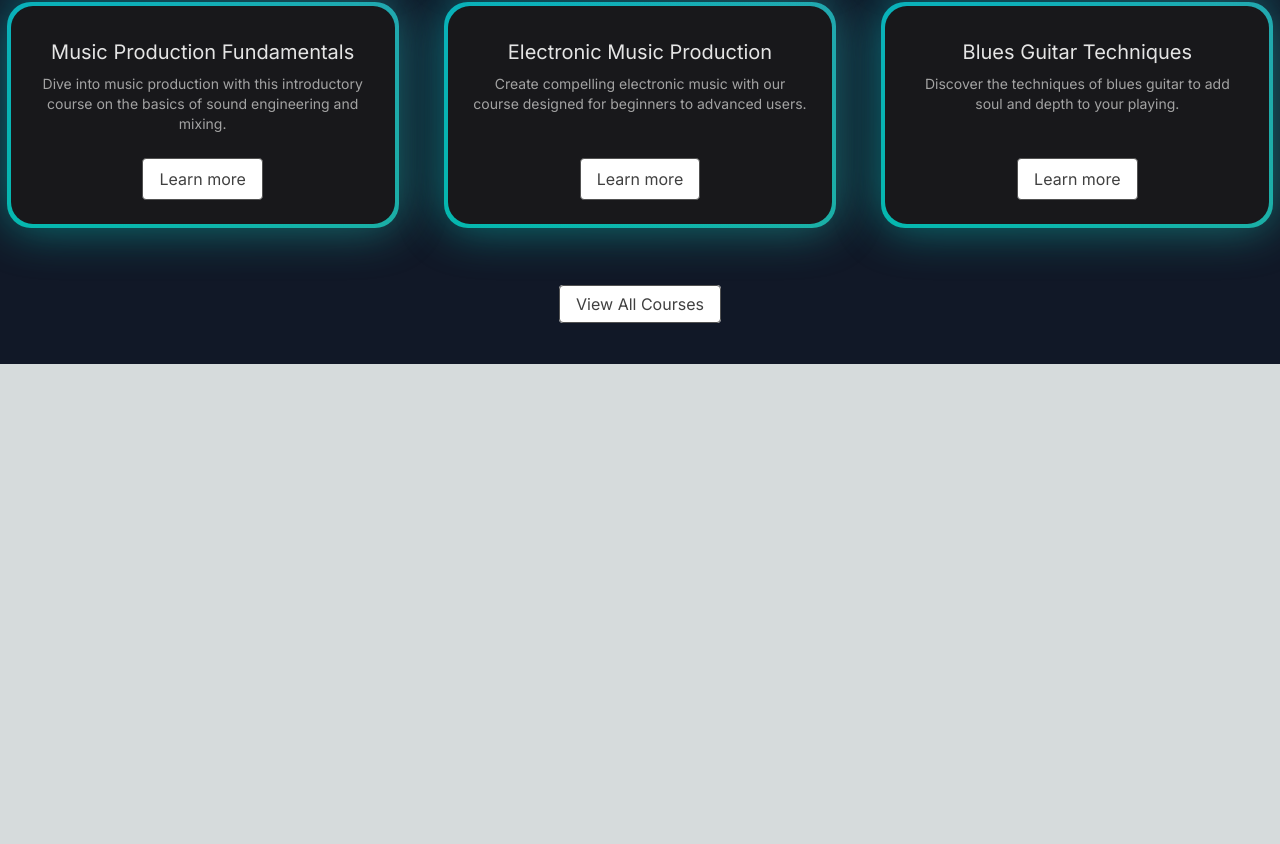
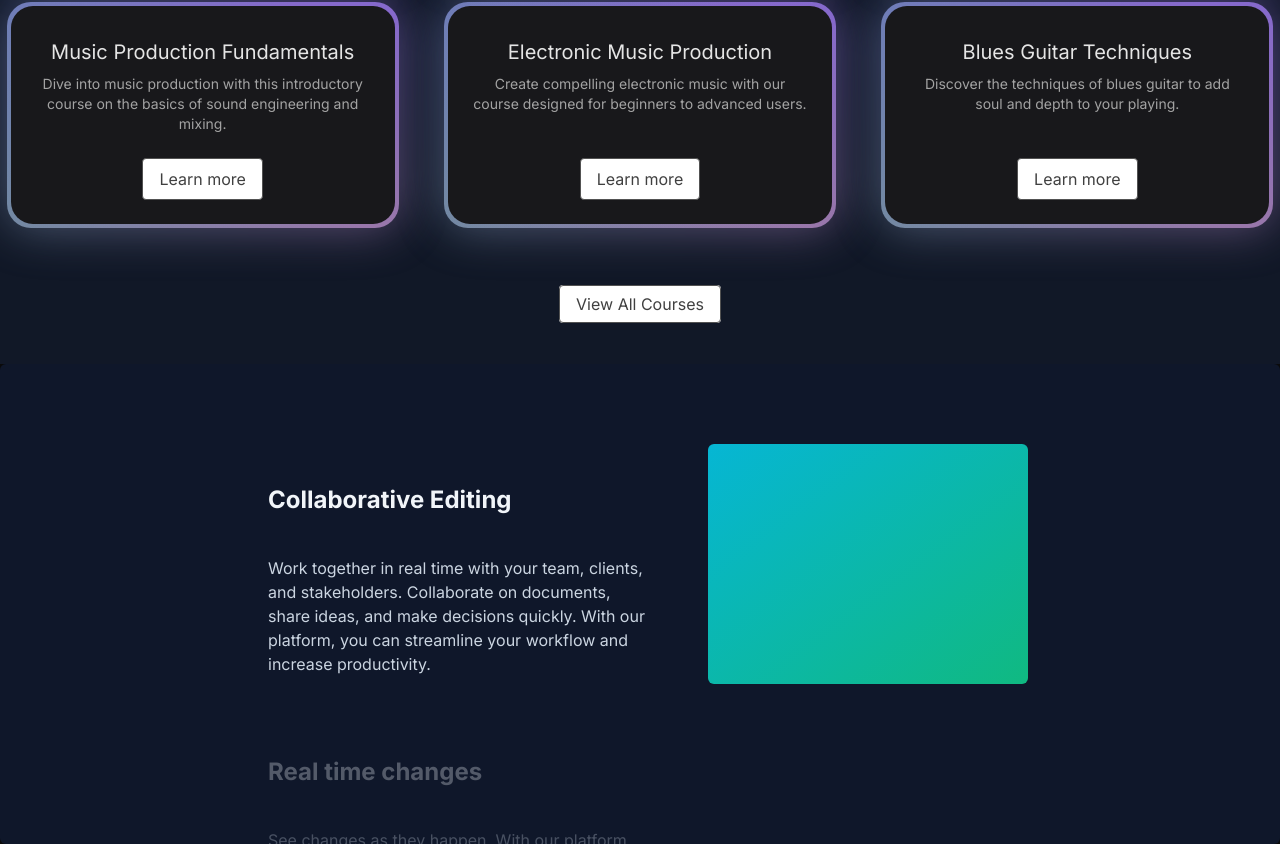
Before and after one commit to ashutosh-naik/music-nextjs-app, a Next.js app: page / in a window 1280 px wide. Shown: the part 1044-1888 px from the top of the page. Before the commit the page ends 1408 px from the top, so only its background shows below. Built offline with nearby package versions, Linux system fonts and the light colour scheme.

Commit message:
Designing Sticky Scroll

```diff
--- a/src/app/page.tsx
+++ b/src/app/page.tsx
@@ -1,11 +1,13 @@
 import FeaturedCourses from "@/components/FeaturedCourses";
 import HeroSection from "@/components/HeroSection";
+import WhyChooseUs from "@/components/WhyChooseUs";
 
 export default function Home() {
   return (
     <main className="min-h-screen bg-black/[0.96] antialiased bg-grid-white/[0.02]">
       <HeroSection />
       <FeaturedCourses />
+      <WhyChooseUs />
     </main>
   );
 }
--- /dev/null
+++ b/src/components/WhyChooseUs.tsx
@@ -0,0 +1,36 @@
+"use client";
+import React from "react";
+import { StickyScroll } from "./ui/sticky-scroll-reveal";
+
+const musicSchoolContent = [
+  {
+    title: "Collaborative Editing",
+    description:
+      "Work together in real time with your team, clients, and stakeholders. Collaborate on documents, share ideas, and make decisions quickly. With our platform, you can streamline your workflow and increase productivity.",
+  },
+  {
+    title: "Real time changes",
+    description:
+      "See changes as they happen. With our platform, you can track every modification in real time. No more confusion about the latest version of your project. Say goodbye to the chaos of version control and embrace the simplicity of real-time updates.",
+  },
+  {
+    title: "Version control",
+    description:
+      "Experience real-time updates and never stress about version control again. Our platform ensures that you're always working on the most recent version of your project, eliminating the need for constant manual updates. Stay in the loop, keep your team aligned, and maintain the flow of your work without any interruptions.",
+  },
+  {
+    title: "Running out of content",
+    description:
+      "Experience real-time updates and never stress about version control again. Our platform ensures that you're always working on the most recent version of your project, eliminating the need for constant manual updates. Stay in the loop, keep your team aligned, and maintain the flow of your work without any interruptions.",
+  },
+];
+
+function WhyChooseUs() {
+  return (
+    <div>
+      <StickyScroll content={musicSchoolContent} />
+    </div>
+  );
+}
+
+export default WhyChooseUs;
```
